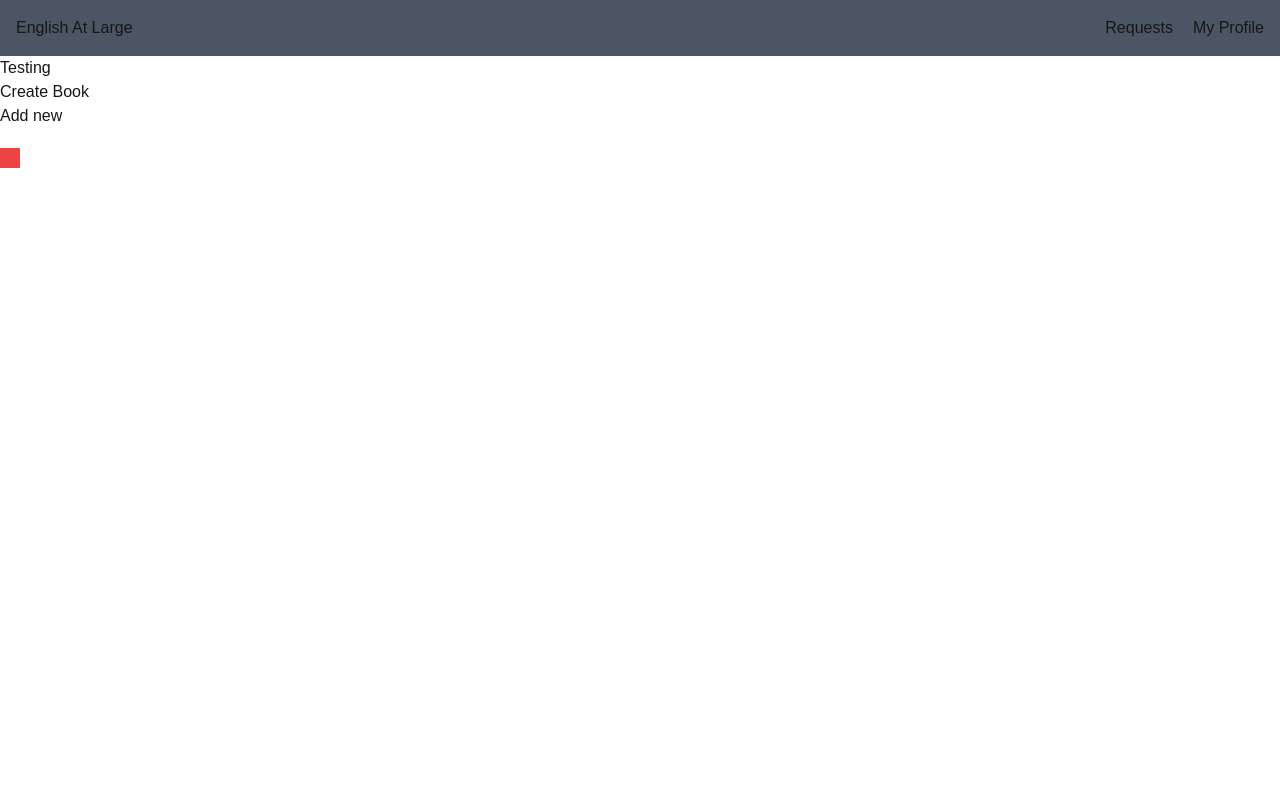
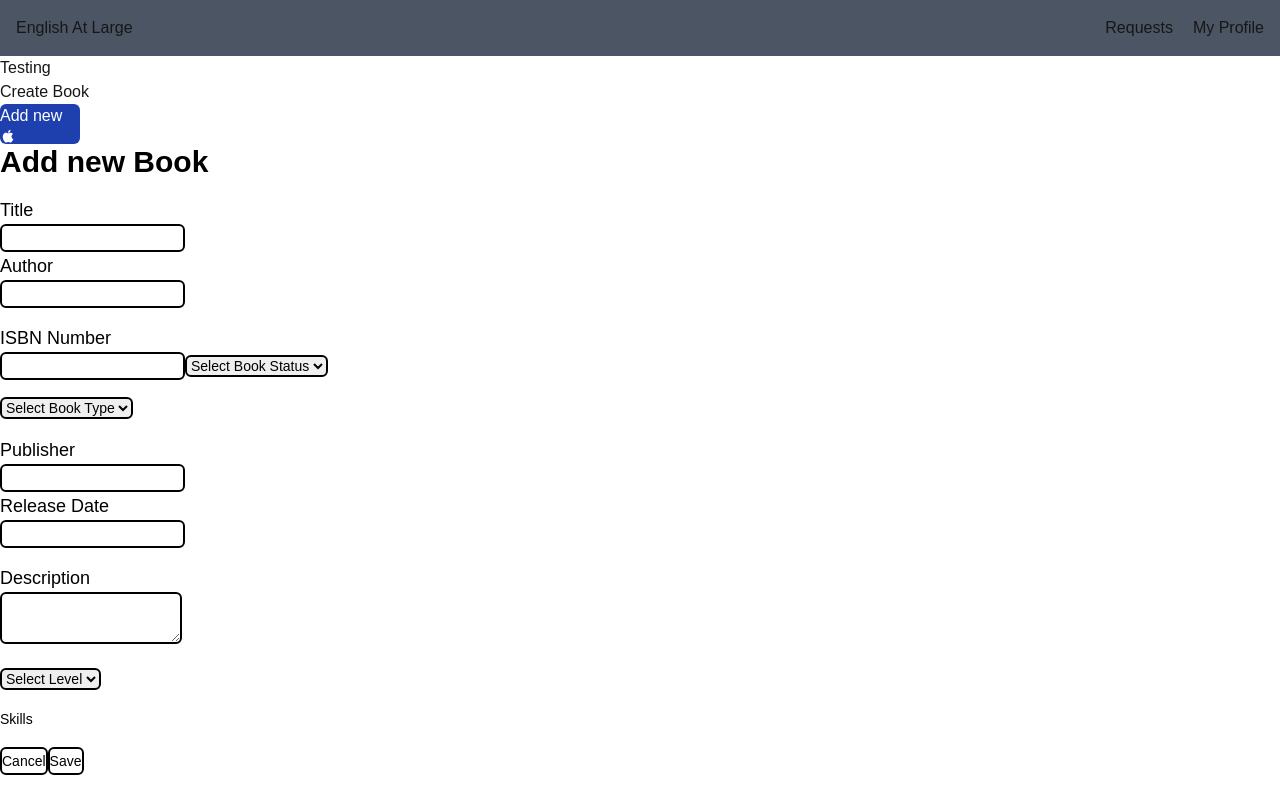
Before and after one commit to JumboCode/english-at-large, a Next.js app: page /about in a window 1280 px wide. Both pictures are taken after a click on the button "Add new". Built offline with nearby package versions, Linux system fonts and the light colour scheme.

Commit message:
integrated form, icons, styled button

```diff
--- a/src/app/about/page.tsx
+++ b/src/app/about/page.tsx
@@ -1,24 +1,27 @@
 "use client";
 import CreateBookButton from "@/components/about/CreateBookButton";
 import Button from "@/components/common/button/ButtonProps";
-import RedSquare from "@/components/about/RedSquare";
+import AddNewBookForm from "@/components/AddNewBookForm";
 
-import React, {useState} from "react";
+import { DiApple } from "react-icons/di";
+
+import React, { useState } from "react";
 
 const About = () => {
-  const [showSquare, setShowSquare] = useState(false);
+  const [showForm, setShowForm] = useState(false);
 
   return (
     <div>
       Testing
       <CreateBookButton />
-
-      <Button onClick={() => setShowSquare(true)} label="Add new"/>
-        { showSquare ? <RedSquare /> : null }
-
+      <Button
+        onClick={() => setShowForm(true)}
+        label="Add new"
+        icon={<DiApple />}
+      />
+      {showForm ? <AddNewBookForm /> : null}
     </div>
   );
-
-}
+};
 
 export default About;
--- /dev/null
+++ b/src/components/AddNewBookForm.tsx
@@ -0,0 +1,128 @@
+"use client";
+import { BookSkills, BookLevel, BookStatus, BookType } from "@prisma/client";
+
+const AddNewBookForm = () => {
+  const skills = Object.values(BookSkills);
+  const levels = Object.values(BookLevel);
+  const status = Object.values(BookStatus);
+  const types = Object.values(BookType);
+
+  return (
+    <div className="bg-white text-black block text-sm font-medium leading-6">
+      <form className="flex flex-col gap-y-4">
+        <h1 className="font-bold text-3xl">Add new Book</h1>
+        <div>
+          <label htmlFor="title" className="block text-lg">
+            Title
+          </label>
+          <input
+            type="text"
+            id="title"
+            className="border-2 border-black border-solid rounded-md"
+          />
+          <label htmlFor="author" className="block text-lg">
+            Author
+          </label>
+          <input
+            type="text"
+            id="author"
+            className="border-2 border-black border-solid rounded-md"
+          />
+        </div>
+        <div>
+          <label htmlFor="ISBN " className="block text-lg">
+            ISBN Number
+          </label>
+          <input
+            type="text"
+            id="ISBN"
+            className="border-2 border-black border-solid rounded-md"
+          />
+          <select
+            name="type"
+            className="border-2 border-black border-solid rounded-md"
+          >
+            <option value="">Select Book Status</option>
+            {status.map((stat, index) => {
+              return <option key={index}>{stat.replace("_", " ")}</option>;
+            })}
+          </select>
+        </div>
+        <div>
+          <select
+            name="type"
+            className="border-2 border-black border-solid rounded-md"
+          >
+            <option value="">Select Book Type</option>
+            {types.map((bookType, index) => {
+              return <option key={index}>{bookType.replace("_", " ")}</option>;
+            })}
+          </select>
+        </div>
+        <div>
+          <label htmlFor="publisher" className="block text-lg ">
+            Publisher
+          </label>
+          <input
+            type="text"
+            id="publisher"
+            className="border-2 border-black border-solid rounded-md"
+          />
+          <label htmlFor="releaseDate" className="block text-lg ">
+            Release Date
+          </label>
+          <input
+            type="text"
+            id="releaseDate"
+            className="border-2 border-black border-solid rounded-md"
+          />
+        </div>
+        <div>
+          <label htmlFor="description" className="block text-lg ">
+            Description
+          </label>
+          <textarea
+            id="description"
+            className="border-2 border-black border-solid rounded-md"
+          ></textarea>
+        </div>
+        <div>
+          <select
+            name="level"
+            className="border-2 border-black border-solid rounded-md"
+          >
+            <option value="">Select Level</option>
+            {levels.map((bookLevel, index) => {
+              return <option key={index}>{bookLevel.replace("_", " ")}</option>;
+            })}
+          </select>
+        </div>
+
+        <div>
+          <p>Skills</p>
+          <ul>
+            {skills.map((bookSkill, index) => {
+              return <li key={index}>{bookSkill.replace("_", " ")}</li>;
+            })}
+          </ul>
+        </div>
+        <div>
+          <button
+            type="button"
+            className="border-2 border-black border-solid rounded-md"
+          >
+            Cancel
+          </button>
+          <button
+            type="button"
+            className="border-2 border-black border-solid rounded-md"
+          >
+            Save
+          </button>
+        </div>
+      </form>
+    </div>
+  );
+};
+
+export default AddNewBookForm;
--- a/src/components/common/button/ButtonProps.tsx
+++ b/src/components/common/button/ButtonProps.tsx
@@ -9,16 +9,17 @@ interface ButtonProps {
 }
 
 const Button = (props: ButtonProps) => {
-  const { label, onClick, icon, altStyle } = props; // this is called destructuring, otherwise we'd need to
-                                                    // write 'props.label' or 'props.onClick'
-  // your code here
+  const { label, onClick, icon = false, altStyle } = props;
+
+  // if icon isn't passed in, nothing will show
   return (
-    <div>
+    <div className="text-white w-20 h-10 rounded-md bg-blue-800 hover:bg-blue-900 flex items-center">
       <button onClick={onClick}>
         {label}
+        {icon}
       </button>
     </div>
-  )
-}
+  );
+};
 
 export default Button;
```
